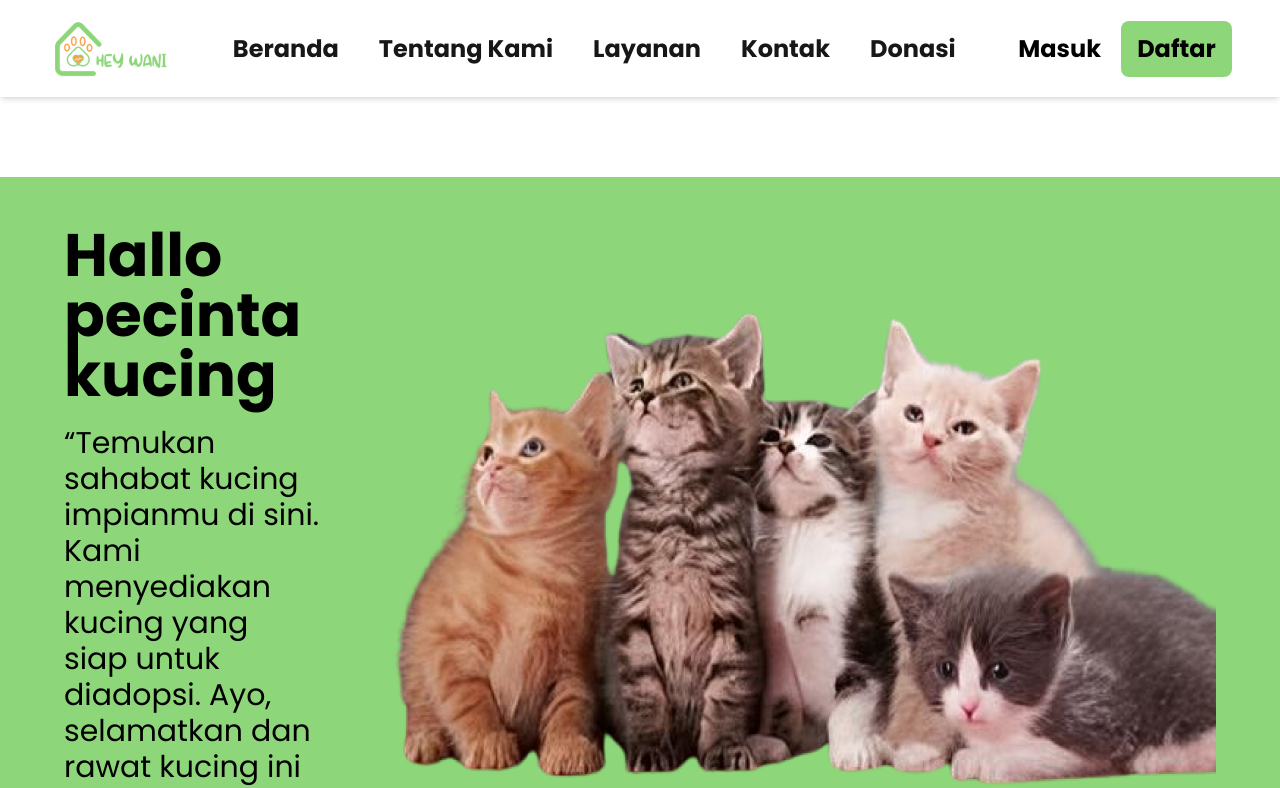
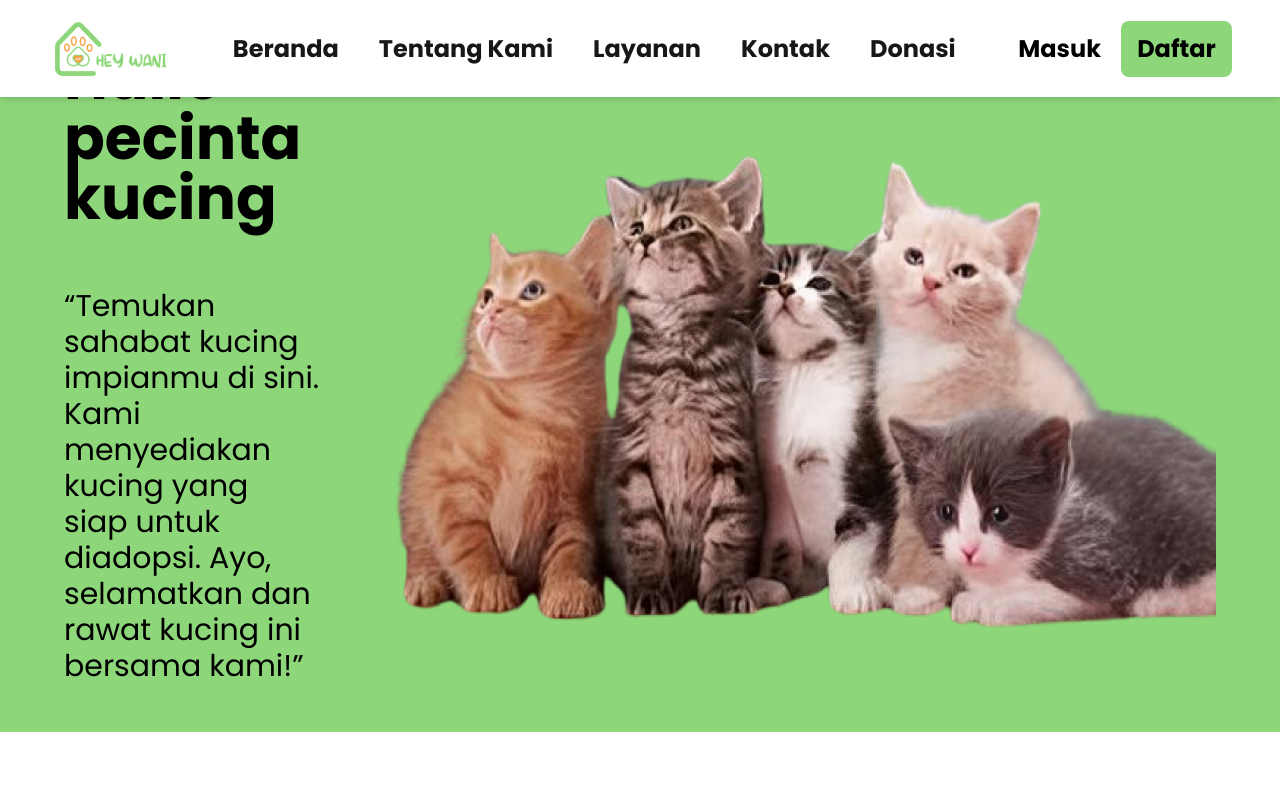
Before and after one commit to Riskotul/Massive-Challenge, a React (Vite) app: page /adopsi-kucing in a window 1280 px wide. Shown: the top 788 px of the page. Built offline with nearby package versions, Linux system fonts and the light colour scheme.

Commit message:
update navbar aktif

```diff
--- a/src/assets/components/Fragments/Navbar/Navbar.jsx
+++ b/src/assets/components/Fragments/Navbar/Navbar.jsx
@@ -43,7 +43,7 @@ export const Navbar = () => {
     }
   };
   return (
-    <nav className="flex flex-col lg:flex-row h-auto lg:h-[97px] w-full items-center justify-between px-6 lg:px-12 py-4 lg:py-0 bg-white shadow-md">
+    <nav className="flex lg:fixed top-0 z-50 flex-col lg:flex-row h-auto lg:h-[97px] w-full items-center justify-between px-6 lg:px-12 py-4 lg:py-0 bg-white shadow-md">
       <img
         src="/images/app-logo-m.png"
         alt="Logo"
--- a/src/assets/components/Layouts/ContactPage/HeroSection/HeroSection.jsx
+++ b/src/assets/components/Layouts/ContactPage/HeroSection/HeroSection.jsx
@@ -1,6 +1,6 @@
 const HeroSection = () => {
   return (
-    <section className="w-full h-auto lg:h-[433px] bg-[#8DD67A] flex flex-col lg:flex-row justify-center items-center gap-6 lg:gap-12 text-black px-4 lg:px-0 py-8 lg:py-0">
+    <section className="w-full h-auto lg:h-[433px] bg-[#8DD67A] flex flex-col lg:flex-row justify-center items-center gap-6 lg:gap-12 text-black px-4 lg:px-0 py-8 lg:py-0 mt-20">
       <div className="flex flex-col gap-7 text-center lg:text-left max-w-full lg:max-w-[548px]">
         <h1 className="text-2xl lg:text-[36px] font-bold mt-0 lg:mt-[64px]">
           Kontak Kami
--- a/src/assets/components/Layouts/DetailServicePage/HeroSection/HeroSection.jsx
+++ b/src/assets/components/Layouts/DetailServicePage/HeroSection/HeroSection.jsx
@@ -2,7 +2,7 @@ import React from 'react';
 
 const HeroSection = () => {
   return (
-    <section className="w-full h-auto bg-[#8DD67A] flex flex-col lg:flex-row gap-6 lg:gap-[100px] px-6 lg:pl-[112px] py-8">
+    <section className="w-full h-auto bg-[#8DD67A] flex flex-col lg:flex-row gap-6 lg:gap-[100px] px-6 lg:pl-[112px] py-8 mt-20">
       <div className="lg:max-w-[608px] text-center lg:text-left mt-10">
         <p className="text-[26px] lg:text-[33px] font-bold mb-4 lg:mb-8">
           Ayo, adopsi sekarang di Heywani!
--- a/src/assets/components/Layouts/DonationPage/HeaderSection/HeaderSection.jsx
+++ b/src/assets/components/Layouts/DonationPage/HeaderSection/HeaderSection.jsx
@@ -1,7 +1,7 @@
 const HeaderSection = () => {
   return (
     <section>
-      <div class="flex flex-col items-center px-4 sm:px-6 lg:px-8">
+      <div class="flex flex-col items-center px-4 sm:px-6 lg:px-8 mt-20">
         <h1 className="text-[24px] sm:text-[28px] lg:text-[32px] font-semibold text-center mt-8">
           Mari ikut berkontribusi untuk dunia yang lebih baik bagi hewan!
         </h1>
--- a/src/assets/components/Layouts/ServicesPage/ServicesHeroSection/ServicesHeroSection.jsx
+++ b/src/assets/components/Layouts/ServicesPage/ServicesHeroSection/ServicesHeroSection.jsx
@@ -58,7 +58,7 @@ const ServicesHeroSection = () => {
   };
 
   return (
-    <div className="w-full max-w-[1288px] h-auto md:h-[468px] rounded-[32px] bg-[#8DD67A] flex flex-col md:flex-row items-center gap-[32px] md:gap-[64px] p-4 md:pl-[64px] mx-auto">
+    <div className="w-full max-w-[1288px] h-auto md:h-[468px] rounded-[32px] bg-[#8DD67A] flex flex-col md:flex-row items-center gap-[32px] md:gap-[64px] p-4 md:pl-[64px] mx-auto mt-20">
       <PopUpAdopsi onClickChange={handlePopUpAdopsi} isOpen={popUpAdopsi} />
       <div className="flex flex-col max-w-full md:max-w-[516px] gap-4 text-center md:text-left">
         <h1 className="text-[24px] md:text-[36px] font-bold">
--- a/src/assets/components/Pages/AboutPage/AboutPage.jsx
+++ b/src/assets/components/Pages/AboutPage/AboutPage.jsx
@@ -17,7 +17,7 @@ const AboutPage = () => {
     <>
       <Navbar />
       <div>
-        <div className="bg-white w-full py-10 md:py-20 lg:py-32 px-4 md:px-8 lg:px-16 xl:px-20 flex flex-col justify-between items-center gap-10">
+        <div className="bg-white w-full py-10 md:py-20 lg:py-32 px-4 md:px-8 lg:px-16 xl:px-20 flex flex-col justify-between items-center gap-10 mt-20">
           <div className="container mx-auto">
             <div className="main-content flex flex-col lg:flex-row items-center gap-10">
               <div className="content flex-1 mt-10 lg:mt-0">
--- a/src/assets/components/Pages/AdopsiAnjingPage/AdopsiAnjingPage.jsx
+++ b/src/assets/components/Pages/AdopsiAnjingPage/AdopsiAnjingPage.jsx
@@ -55,7 +55,7 @@ const AdopsiAnjingPage = () => {
     <>
       <Navbar />{" "}
       <div>
-        <div className="bg-[#8DD67A] py-12 px-8 lg:px-16 flex flex-col lg:flex-row justify-between items-center mt-20">
+        <div className="bg-[#8DD67A] py-12 px-8 lg:px-16 flex flex-col lg:flex-row justify-between items-center mt-20 ">
           <div className="flex-1 flex flex-col items-center lg:items-start">
             <h1 className="text-4xl lg:text-6xl font-bold mb-5 text-center lg:text-left">
               Hallo pecinta Anjing
--- a/src/assets/components/Pages/AdopsiKucingPage/AdopsiKucingPage.jsx
+++ b/src/assets/components/Pages/AdopsiKucingPage/AdopsiKucingPage.jsx
@@ -56,12 +56,12 @@ const AdopsiKucingPage = () => {
     <>
       <Navbar />
       <div>
-        <div className="bg-[#8DD67A] py-12 px-8 lg:px-16 flex flex-col lg:flex-row justify-between items-center mt-20">
+        <div className="bg-[#8DD67A] py-12 px-8 lg:px-16 flex flex-col lg:flex-row justify-between items-center ">
           <div className="flex-1 flex flex-col items-center lg:items-start">
             <h1 className="text-4xl lg:text-6xl font-bold mb-5 text-center lg:text-left">
               Hallo pecinta kucing
             </h1>
-            <p className="text-xl lg:text-3xl text-center lg:text-left">
+            <p className="text-xl lg:text-3xl text-center lg:text-left mt-10">
               “Temukan sahabat kucing impianmu di sini. Kami menyediakan kucing
               yang <br />
               siap untuk diadopsi. Ayo, selamatkan dan rawat kucing ini bersama
```
